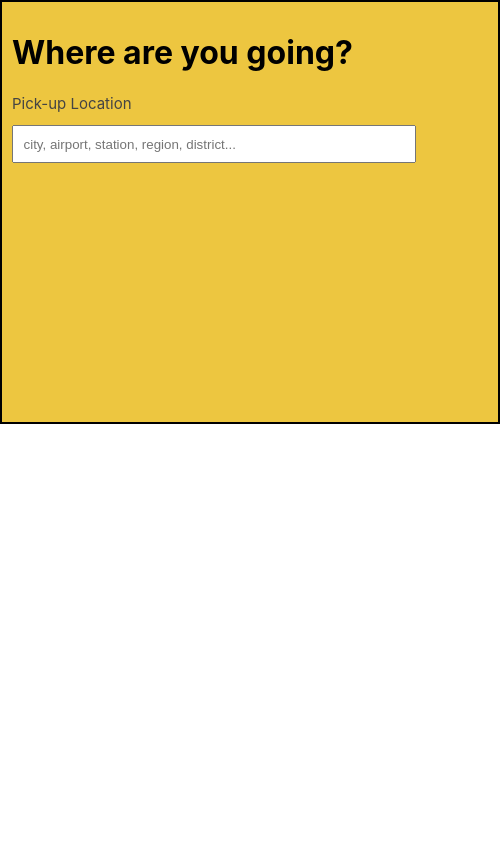
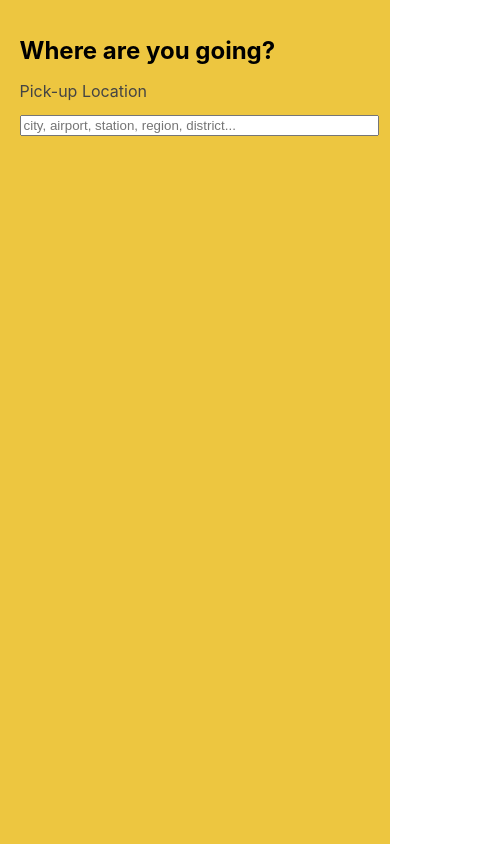
Before and after one commit to annas-abuhassan/search-widget, a React (Create React App) app: page / in a window 390 px wide. Shown: the whole page, 500 px wide, since content can reach past the window. Built offline with nearby package versions, Linux system fonts and the light colour scheme; the HTML template or start-up script is replaced by a standard one.

Commit message:
CSS improvements for mobile / scaling up

```diff
--- a/src/App.css
+++ b/src/App.css
@@ -1,5 +1,4 @@
 .App {
-  display: flex;
-  height: 300px;
-  width: 500px;
+  height: 100vh;
+  background-color: #edc640;
 }
--- a/src/Components/Result.css
+++ b/src/Components/Result.css
@@ -3,6 +3,7 @@
   border: 0.1px solid lightgrey;
   display: grid;
   grid-template-columns: 2fr 8fr;
+  width: 100%;
 }
 
 .result:hover {
@@ -13,18 +14,22 @@
   display: flex;
   align-items: center;
   justify-content: center;
-  margin: 5% auto;
-  width: 80%;
+  border-radius: 5%;
   color: white;
   background-color: purple;
-  border-radius: 5%;
+  margin: 5%;
 }
 
 .result-body {
-  margin: 1%;
+  font-size: 1em;
+  margin: 5%;
+}
+
+.result-name {
+  font-size: 0.85em;
 }
 
 .result-details {
+  font-size: 0.75em;
   color: grey;
-  font-size: 10px;
 }
--- a/src/Components/SearchForm.css
+++ b/src/Components/SearchForm.css
@@ -1,26 +1,31 @@
-input {
-  padding: 2%;
-  width: 80%;
+.search-form-container {
+  background-color: #edc640;
+  padding: 5%;
 }
 
-.loading {
-  background-color: #ffffff;
-  background-image: url('http://loadinggif.com/images/image-selection/3.gif');
-  background-size: 25px 25px;
-  background-position: right center;
-  background-repeat: no-repeat;
-}
-
-.search-form-container {
-  padding: 2%;
-  width: 500px;
-  height: 400px;
-  border: 2px solid black;
-  background-color: #edc640;
+h1 {
+  font-size: 1.5em;
 }
 
 h2 {
   color: #444;
-  font-size: 15px;
   font-weight: normal;
+  font-size: 1em;
 }
+
+input {
+  width: 100%;
+}
+
+.loading {
+  background-image: url('http://loadinggif.com/images/image-selection/3.gif');
+  background-position: right center;
+  background-repeat: no-repeat;
+  background-size: 25px 25px;
+}
+
+@media screen and (min-width: 640px) {
+  .search-form-container {
+    width: 30%;
+  }
+}
--- a/src/Components/SearchForm.jsx
+++ b/src/Components/SearchForm.jsx
@@ -59,7 +59,6 @@ class SearchForm extends Component {
   };
 
   updateSearchResults = _.debounce(async term => {
-    console.log('HI');
     if (term.length >= 2) {
       try {
         const results = await api.getSearchResults(term);
--- a/src/Components/SearchResults.css
+++ /dev/null
@@ -1,3 +0,0 @@
-.results-container {
-  width: 85%;
-}
--- a/src/Components/SearchResults.jsx
+++ b/src/Components/SearchResults.jsx
@@ -1,6 +1,5 @@
 import React from 'react';
 import Result from './Result';
-import './SearchResults.css';
 
 const SearchResults = ({ results, updateSearchTerm }) => {
   return results.length ? (
```
